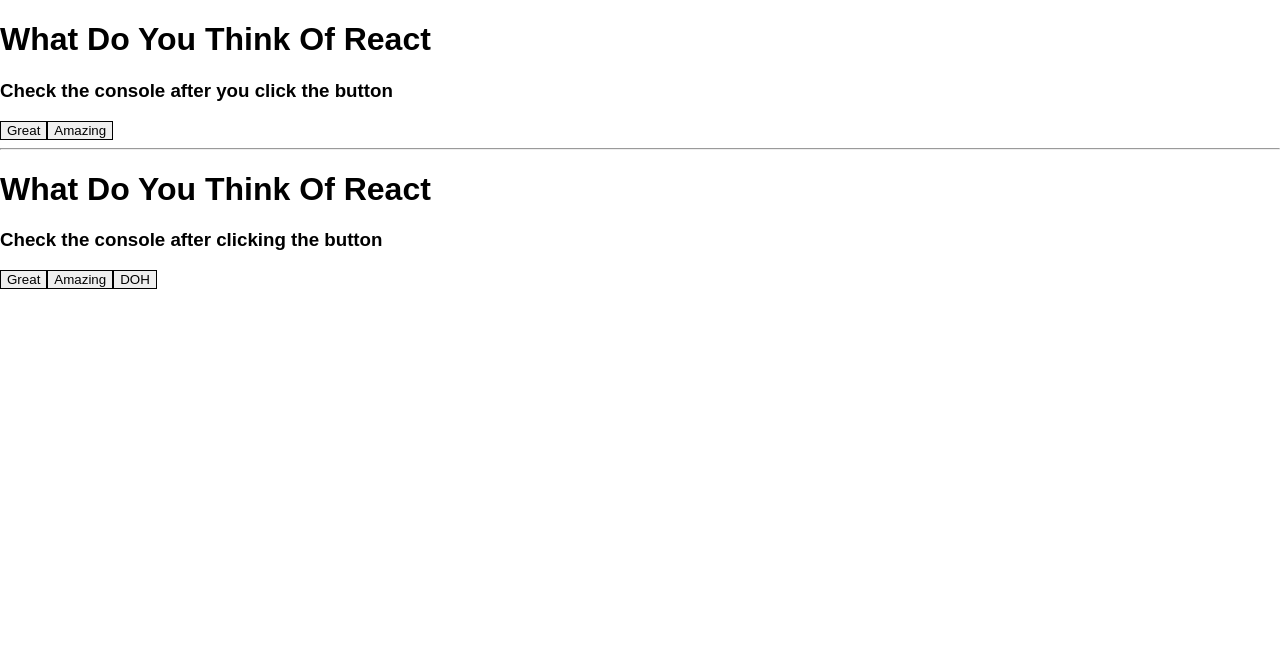
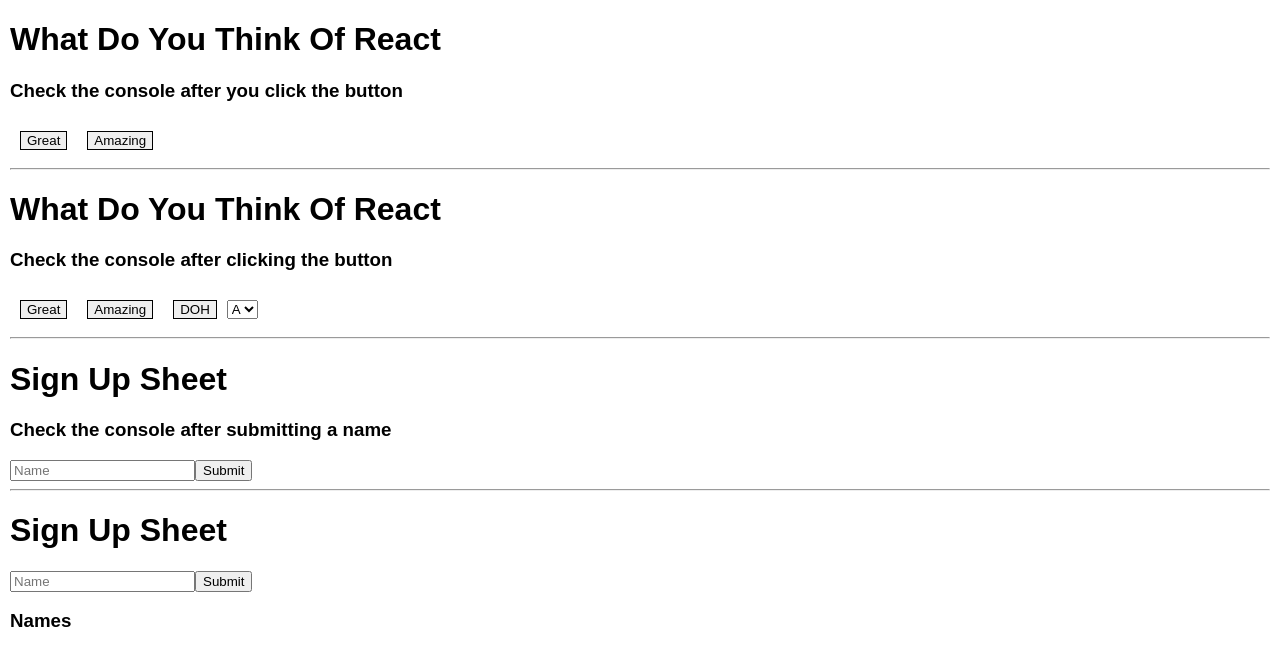
Before and after one commit to bdog72/react-forms, a React app: page / in a window 1280 px wide. Built offline with nearby package versions, Linux system fonts and the light colour scheme; some packages are replaced by stand-ins of ours.

Commit message:
added a few examples

```diff
--- a/src/components/02BasicButton.js
+++ b/src/components/02BasicButton.js
@@ -34,6 +34,10 @@
         >
         DOH
         </button>
+        <select>
+          <option>A</option>
+          <option>B</option>
+        </select>
       </div>
     )
   }
--- /dev/null
+++ b/src/components/03BasicInput.js
@@ -0,0 +1,22 @@
+import React, { Component } from 'react'
+
+export default class BasicInput03 extends Component {
+  onFormSubmit = (evt) => {
+    evt.preventDefault()
+    console.log(this.refs.name.value)
+  }
+  render () {
+    return (
+      <div>
+        <h1>Sign Up Sheet</h1>
+        <h3>Check the console after submitting a name</h3>
+        <form onSubmit={this.onFormSubmit}>
+          <input
+            placeholder='Name'
+            ref='name' />
+          <input type='submit' />
+        </form>
+      </div>
+    )
+  }
+}
--- /dev/null
+++ b/src/components/04BasicInput.js
@@ -0,0 +1,38 @@
+import React, { Component } from 'react'
+
+export default class BasicInput04 extends Component {
+  static displayNmae = '04-basic-input'
+
+  state = {
+    names: []
+  }
+
+onFormSubmit = (evt) => {
+  const name = this.refs.name.value
+  const names = [ ...this.state.names, name ]
+  this.setState({ names: names })
+  this.refs.name.value = ''
+  evt.preventDefault()
+}
+
+render () {
+    return (
+      <div>
+        <h1>Sign Up Sheet</h1>
+        <form onSubmit={this.onFormSubmit}>
+          <input
+            placeholder='Name'
+            ref='name'
+          />
+          <input type='submit' />
+        </form>
+        <div>
+          <h3>Names</h3>
+          <ul>
+            { this.state.names.map((name, i) => <li key={i}>{name}</li>)}
+          </ul>
+        </div>
+      </div>
+    )
+  }
+}
--- a/src/components/App.js
+++ b/src/components/App.js
@@ -1,6 +1,8 @@
 import React, { Component } from 'react'
 import BasicButton01 from './01BasicButton'
 import BasicButton02 from './02BasicButton'
+import BasicInput03 from './03BasicInput'
+import BasicInput04 from './04BasicInput'
 
 class App extends Component {
   render () {
@@ -8,6 +10,10 @@
       <BasicButton01 />
       <hr />
       <BasicButton02 />
+      <hr />
+      <BasicInput03 />
+      <hr />
+      <BasicInput04 />
     </div>
   }
 }
--- a/src/styles/screen.scss
+++ b/src/styles/screen.scss
@@ -8,12 +8,13 @@
 }
 
 body {
-  margin: 0;
+  margin: 10px;
   font: $base-text-size / 1 $base-font-family;
 }
 
 .button {
   border: 1px solid black;
+  margin: 10px;
 }
 
 .button:active,
@@ -24,7 +25,6 @@
 .button:active {
   background-color: white;
   box-shadow: 5px 5px #666;
-  // transform: translate3d(5px);
   transform: translateY(4px);
   transform: translateX(4px);
 }
```
